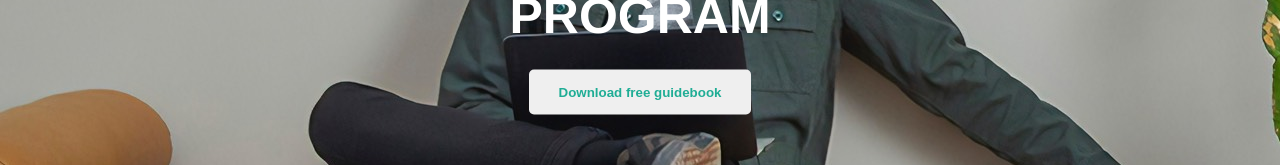
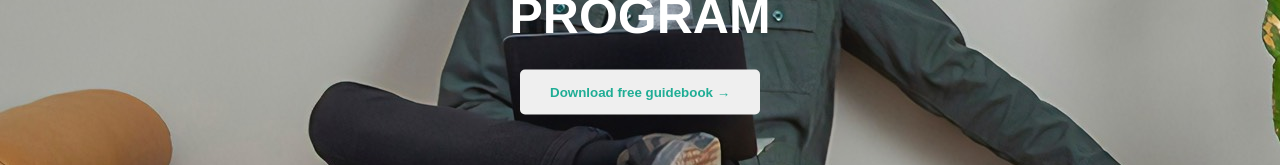
Before and after one commit to KCorigliano/proj-html-vuejs, a Vue app: page / in a window 1280 px wide. Shown: the part 435-600 px from the top of the page. Built offline with nearby package versions, Linux system fonts and the light colour scheme.

Commit message:
jumbotron button text

```diff
--- a/src/components/JumbotronBox.vue
+++ b/src/components/JumbotronBox.vue
@@ -4,7 +4,7 @@
         <div class="text">
             <h2>Commence Business</h2>
             <h1>Distant Mentoring Program</h1>
-            <button>Download free guidebook</button>
+            <button>Download free guidebook →</button>
         </div>
     </div>
 </template>
@@ -16,6 +16,7 @@ export default {
 </script>
 
 <style lang="scss" scoped>
+@import '@/style/variables.scss';
 .container{
     position: relative;
     width: 100%;
@@ -38,7 +39,7 @@ export default {
         }
 
         button{
-            color: #1fad95;
+            color: $montainMeadow;
             padding: 15px 30px;
             border-radius: 5px;
             border: none;
@@ -47,7 +48,7 @@ export default {
 
             &:hover{
                 color: white;
-                background-color: #1fad95;
+                background-color: $montainMeadow;
                 cursor: pointer;
                 transition: all 0.2s;
             }
```
